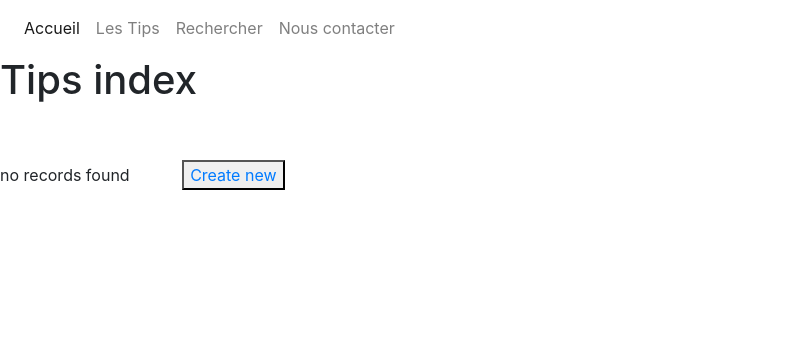
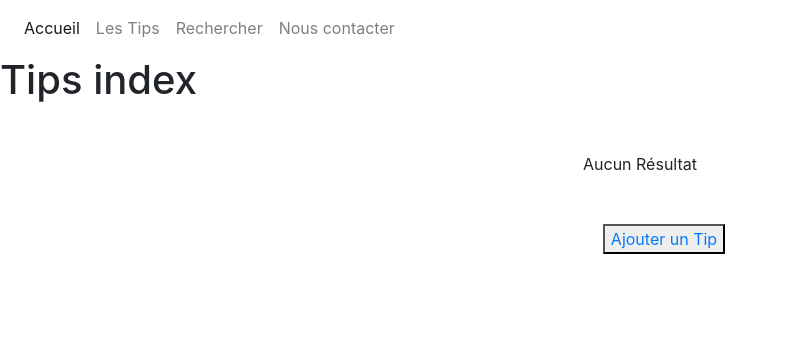
Before and after one commit to JudgeBurger/add_a_tip, a Symfony app: template templates/tips/index.html.twig in a window 1280 px wide. Shown: the top 356 px of the page, without its empty margins (0-787 px from the left). Run offline with Twig, Linux system fonts and the light colour scheme; the template is opened without the code that fills it, so the values that code supplies are empty; some libraries are stand-ins or nearby versions.

Commit message:
style in twig file, delete TipsType and refactor Tips1Type, refactor route in tipscontroller

```diff
--- a/src/Controller/TipsController.php
+++ b/src/Controller/TipsController.php
@@ -3,7 +3,7 @@
 namespace App\Controller;
 
 use App\Entity\Tips;
-use App\Form\Tips1Type;
+use App\Form\TipsType;
 use App\Repository\TipsRepository;
 use Symfony\Bundle\FrameworkBundle\Controller\AbstractController;
 use Symfony\Component\HttpFoundation\Request;
@@ -31,7 +31,7 @@ class TipsController extends AbstractController
     public function new(Request $request): Response
     {
         $tip = new Tips();
-        $form = $this->createForm(Tips1Type::class, $tip);
+        $form = $this->createForm(TipsType::class, $tip);
         $form->handleRequest($request);
 
         if ($form->isSubmitted() && $form->isValid()) {
@@ -63,7 +63,7 @@ class TipsController extends AbstractController
      */
     public function edit(Request $request, Tips $tip): Response
     {
-        $form = $this->createForm(Tips1Type::class, $tip);
+        $form = $this->createForm(TipsType::class, $tip);
         $form->handleRequest($request);
 
         if ($form->isSubmitted() && $form->isValid()) {
--- a/src/Form/TipsType.php
+++ b/src/Form/TipsType.php
@@ -14,7 +14,7 @@ class TipsType extends AbstractType
         $builder
             ->add('name')
             ->add('language')
-            ->add('example')
+            ->add('description')
             ->add('picture')
         ;
     }
--- a/templates/tips/_delete_form.html.twig
+++ b/templates/tips/_delete_form.html.twig
@@ -1,5 +1,5 @@
 <form method="post" action="{{ path('tips_delete', {'id': tip.id}) }}" onsubmit="return confirm('Are you sure you want to delete this item?');">
     <input type="hidden" name="_method" value="DELETE">
     <input type="hidden" name="_token" value="{{ csrf_token('delete' ~ tip.id) }}">
-    <button class="btn learn-more">Delete</button>
+{#    <button class="btn learn-more">Effacer</button>#}
 </form>
--- a/templates/tips/index.html.twig
+++ b/templates/tips/index.html.twig
@@ -5,31 +5,38 @@
 {% block body %}
     <h1>Tips index</h1>
 
+
+    <div class="row p-0 m-0 justify-content-center w100 mt-5">
         {% for tip in tips %}
-            <div class="col-12">
-                <div class="card mt-5 mb-5" style="width: 18rem;">
-                    {{ tip.picture }}
+            <div class="card mt-5 mb-5 my-4 mx-lg-5 col-md-5 col-lg-2 m-2 p-0" style="width: 18rem;">
+                <div class="d-flex justify-content-end align-items-end">
+                    <img class="w-50" src="https://www.nilobstat.com/media/1020/logo-symfony.png?width=250" alt="image">
+                </div>
                 <div class="card-body">
-                        <h5 class="card-title">{{ tip.name }}</h5>
-                        <p class="card-text">{{ tip.example }}</p>
+                    <h5 class="card-title"><u>{{ tip.name }}</u></h5>
+                    <p class="card-text"><strong><i>Description :</i></strong> {{ tip.description }}</p>
                     <p class="">{{ tip.language }}</p>
+                    <div class="col-12 mx-lg-5 col-md-5 col-lg-2 m-2 p-0">
                         <button class="learn-more">
-                            <a href="{{ path('tips_show', {'id': tip.id}) }}">show</a>
+                            <a href="{{ path('tips_show', {'id': tip.id}) }}">Détail</a>
                         </button>
                         <button class="learn-more">
-                            <a href="{{ path('tips_edit', {'id': tip.id}) }}">edit</a>
+                            <a href="{{ path('tips_edit', {'id': tip.id}) }}">Modifier</a>
                         </button>
                     </div>
                 </div>
             </div>
-        </div>
+
         {% else %}
             <tr>
-            <td colspan="6">no records found</td>
+                <td colspan="6">Aucun Résultat</td>
             </tr>
         {% endfor %}
+    </div>
 
+    <div class="d-flex justify-content-center align-items-center">
         <button class="learn-more mt-5 ml-5 mb-5">
-        <a href="{{ path('tips_new') }}">Create new</a>
+            <a href="{{ path('tips_new') }}">Ajouter un Tip</a>
         </button>
+    </div>
 {% endblock %}
--- a/templates/tips/new.html.twig
+++ b/templates/tips/new.html.twig
@@ -8,6 +8,6 @@
     {{ include('tips/_form.html.twig') }}
 
     <button class="learn-more">
-        <a href="{{ path('tips_index') }}">back to list</a>
+        <a href="{{ path('tips_index') }}">Retour</a>
     </button>
 {% endblock %}
```
Also changed, not shown: src/Entity/Tips.php (+5 -5 lines), src/Form/Tips1Type.php (deleted, +0 -28 lines), templates/tips/_form.html.twig (+6 -1 lines), templates/tips/edit.html.twig (+25 -6 lines), templates/tips/show.html.twig (+19 -5 lines). Lines whose indentation alone changed are shown as unchanged.
